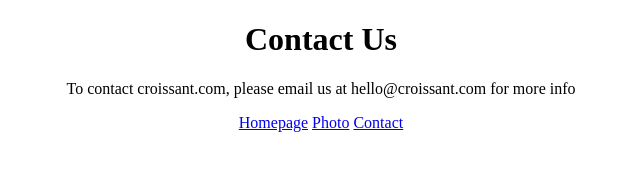
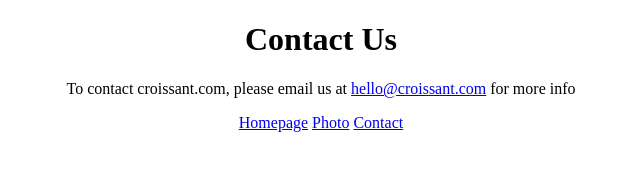
Before and after one commit to jessicabognar/Croissant, a plain HTML site: page contact.html in a window 1280 px wide. Shown: the whole page, without its empty margins (319-959 px from the left). Drawn offline with Linux system fonts and the light colour scheme.

Commit message:
Add files via upload

```diff
--- a/contact.html
+++ b/contact.html
@@ -4,7 +4,7 @@
     <meta charset="UTF-8" />
     <meta name="viewport" content="width=device-width, initial-scale=1.0" />
     <title>Contact</title>
-     <style>
+    <style>
       body {
         text-align: center;
       }
@@ -13,7 +13,8 @@
   <body>
     <h1>Contact Us</h1>
     <p>
-      To contact croissant.com, please email us at <a href"emailto:hello@croissant.com">hello@croissant.com</a> for more
+      To contact croissant.com, please email us at
+      <a href="emailto:hello@croissant.com">hello@croissant.com</a> for more
       info
     </p>
     <a href="index.html">Homepage</a>
```
